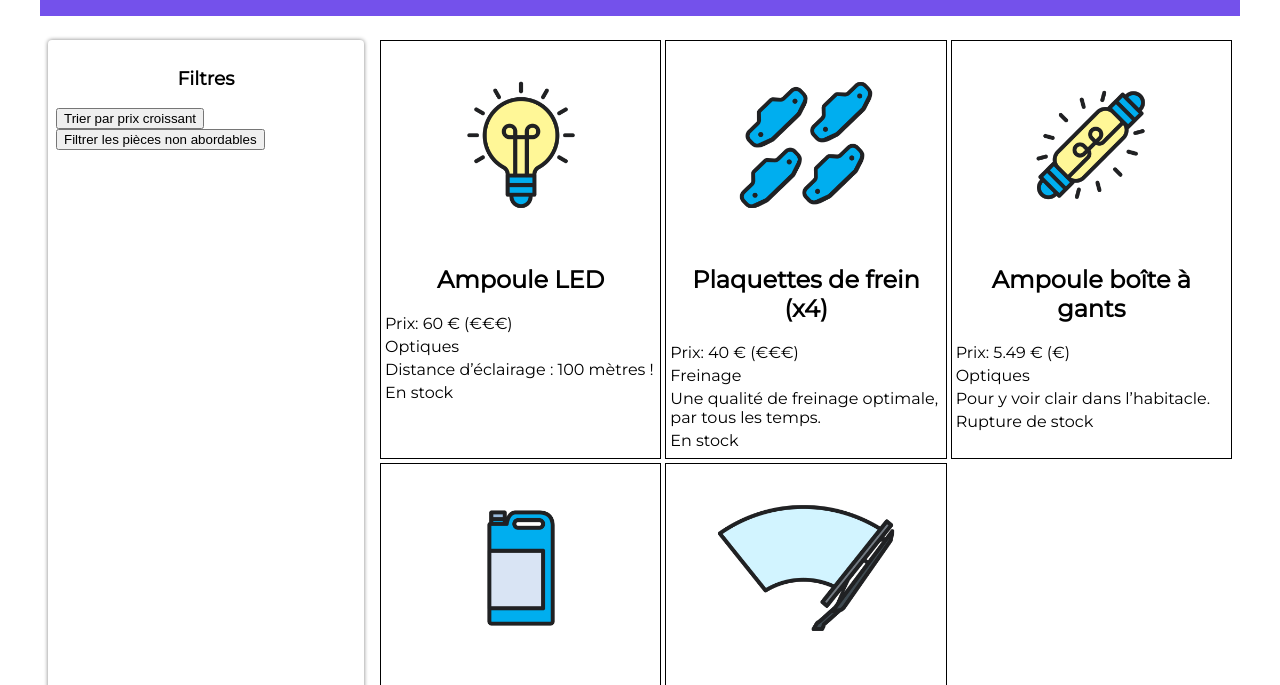
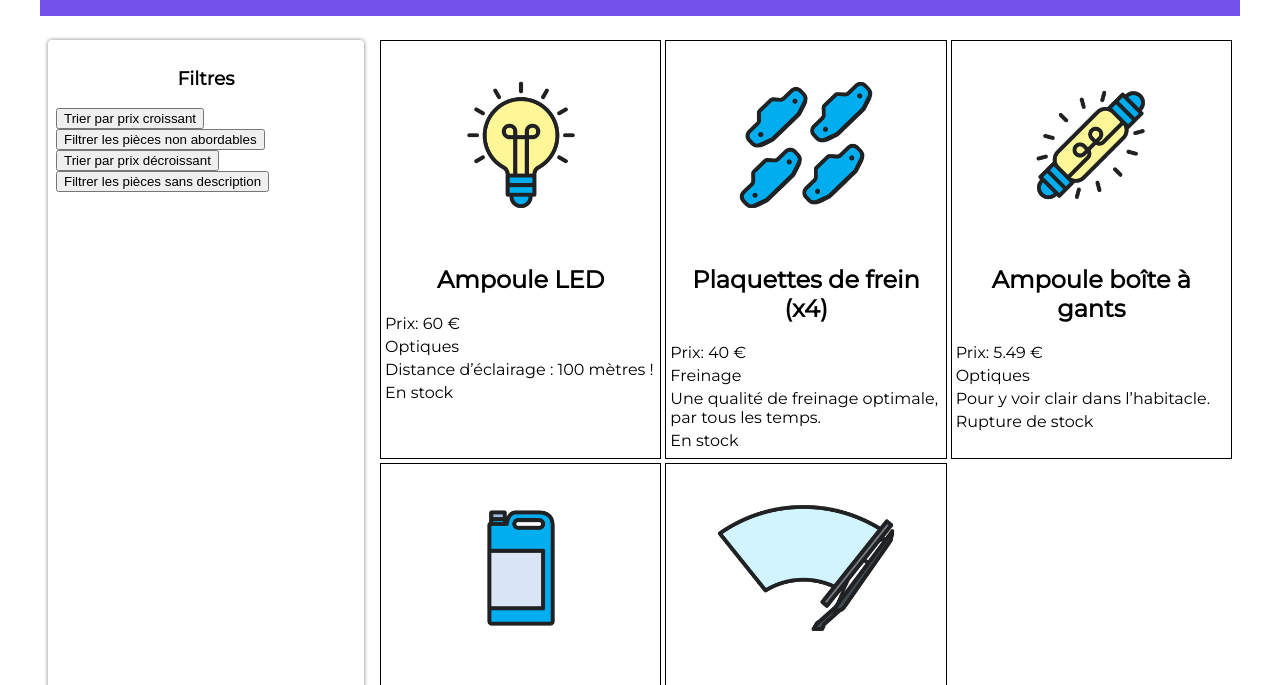
Before and after one commit to MaxMasse31/js-learning, a website: page index.html in a window 1280 px wide. Shown: the part 98-783 px from the top of the page. Drawn offline with Linux system fonts and the light colour scheme.

Commit message:
Manipulez les listes en JavaScript

```diff
--- a/index.html
+++ b/index.html
@@ -18,6 +18,10 @@
 				<button class="btn-trier">Trier par prix croissant</button>
 				<br>
 				<button class="btn-filtrer">Filtrer les pièces non abordables</button>
+				<br>
+				<button class="btn-decroissant">Trier par prix décroissant</button>
+				<br>
+				<button class="btn-nodesc">Filtrer les pièces sans description</button>
 			</section>
 
 			<!-- Fiches produits -->
--- a/pieces.js
+++ b/pieces.js
@@ -1,37 +1,69 @@
 // Récupération des pièces depuis le fichier JSON
-const reponse = await fetch('pieces-autos.json');
+const reponse = await fetch("pieces-autos.json");
 const pieces = await reponse.json();
 
+// Sélectionnez la section une seule fois
+const sectionFiches = document.querySelector(".fiches");
+
 for (let i = 0; i < pieces.length; i++) {
+  const article = pieces[i];
 
-    const article = pieces[i];
-    // Récupération de l'élément du DOM qui accueillera les fiches
-    const sectionFiches = document.querySelector(".fiches");
-    // Création d’une balise dédiée à une pièce automobile
-    const pieceElement = document.createElement("article");
-    // Création des balises
-    const imageElement = document.createElement("img");
-    imageElement.src = article.image;
-    const nomElement = document.createElement("h2");
-    nomElement.innerText = article.nom;
-    const prixElement = document.createElement("p");
-    prixElement.innerText = `Prix: ${article.prix} € (${article.prix < 35 ? "€" : "€€€"})`;
-    const categorieElement = document.createElement("p");
-    categorieElement.innerText = article.categorie ?? "(aucune catégorie)";
-    const descriptionElement = document.createElement("p");
-    descriptionElement.innerText = article.description ?? "Pas de description pour le moment.";
-    const stockElement = document.createElement("p");
-    stockElement.innerText = article.disponibilite ? "En stock" : "Rupture de stock";
+  // Créez un template JavaScript
+  const template = document.createElement("template");
+  template.innerHTML = `
+    <article class="produit">
+      <img src="${article.image}">
+      <h2>${article.nom}</h2>
+      <p class="prix">Prix: ${article.prix} €</p>
+      <p class="categorie">${article.categorie ?? "(aucune catégorie)"}</p>
+      <p class="description">${
+        article.description ?? "Pas de description pour le moment."
+      }</p>
+      <p class="disponibilite">${
+        article.disponibilite ? "En stock" : "Rupture de stock"
+      }</p>
+    </article>`;
 
-    // On rattache la balise article a la section Fiches
-    sectionFiches.appendChild(pieceElement);
-    // On rattache l’image à pieceElement (la balise article)
-    pieceElement.appendChild(imageElement);
-    pieceElement.appendChild(nomElement);
-    pieceElement.appendChild(prixElement);
-    pieceElement.appendChild(categorieElement);
-    //Ajout des éléments au DOM pour l'exercice
-    pieceElement.appendChild(descriptionElement);
-    pieceElement.appendChild(stockElement);
+  // Cloner le contenu du template
+  const clone = document.importNode(template.content, true);
 
- }
+  // Ajoutez le contenu cloné au DOM
+  sectionFiches.appendChild(clone);
+}
+
+//bouton trier
+const boutonTrier = document.querySelector(".btn-trier");
+boutonTrier.addEventListener("click", function () {
+  pieces.sort(function (a, b) {
+    return a.prix - b.prix;
+  });
+  console.log(pieces);
+});
+
+//bouton filter pieces non abordoble
+const boutonFiltrer = document.querySelector(".btn-filtrer");
+boutonFiltrer.addEventListener("click", function () {
+  const piecesFiltrees = pieces.filter(function (piece) {
+    return piece.prix <= 35;
+  });
+  console.log(piecesFiltrees);
+});
+
+//pièce ordonné
+const boutonDecroissant = document.querySelector(".btn-decroissant");
+boutonDecroissant.addEventListener("click", function () {
+  const piecesOrdonnees = Array.from(pieces);
+  piecesOrdonnees.sort(function (a, b) {
+    return b.prix - a.prix;
+  });
+  console.log(piecesOrdonnees);
+});
+
+//bouton filter no description
+const btnNoDescription = document.querySelector(".btn-nodesc");
+btnNoDescription.addEventListener("click", function () {
+  const noDesc = pieces.filter(function (el) {
+    return !el.description;
+  });
+  console.log(piecesFiltrees);
+});
```
